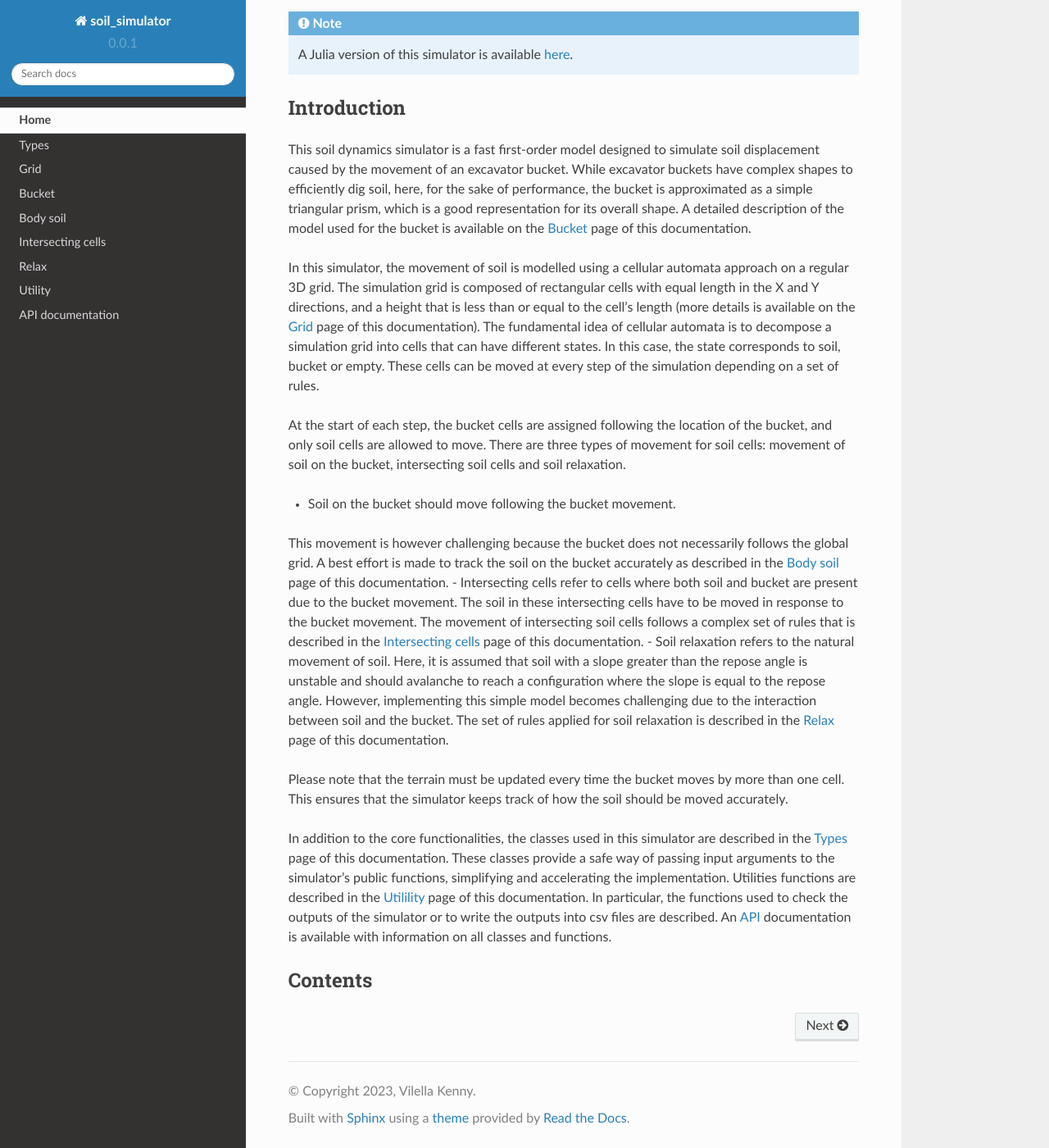
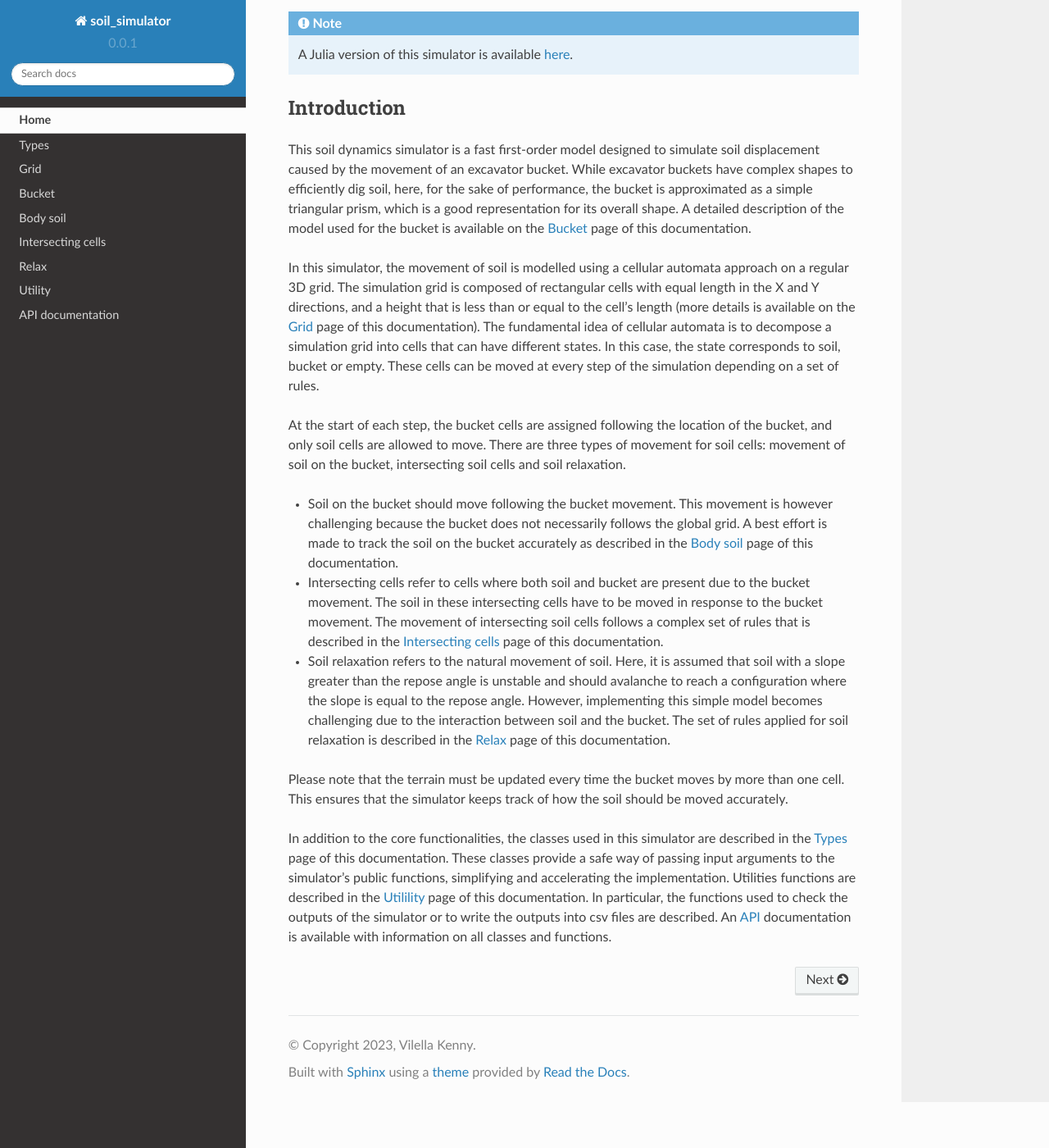
Before and after one commit to KennyVilella/soil_dynamics_cpp, a Sphinx documentation site: the page built from docs/index.rst, in a window 1280 px wide and 1400 px high, scrolled down 183 px. Shown: the whole window at 82% size. Built offline with Sphinx 7.4.7 and the Read the Docs theme 2.0.0, drawn with Linux system fonts in a browser that asks for light colours.

```diff
--- a/docs/index.rst
+++ b/docs/index.rst
@@ -24,16 +24,16 @@ At the start of each step, the bucket cells are assigned following the location
 There are three types of movement for soil cells: movement of soil on the bucket, intersecting soil cells and soil relaxation.
 
 
-- Soil on the bucket should move following the bucket movement.
-This movement is however challenging because the bucket does not necessarily follows the global grid.
-A best effort is made to track the soil on the bucket accurately as described in the `Body soil <body_soil.html>`_ page of this documentation.
-- Intersecting cells refer to cells where both soil and bucket are present due to the bucket movement.
-The soil in these intersecting cells have to be moved in response to the bucket movement.
-The movement of intersecting soil cells follows a complex set of rules that is described in the `Intersecting cells <intersecting_cells.html>`_ page of this documentation.
-- Soil relaxation refers to the natural movement of soil.
-Here, it is assumed that soil with a slope greater than the repose angle is unstable and should avalanche to reach a configuration where the slope is equal to the repose angle.
-However, implementing this simple model becomes challenging due to the interaction between soil and the bucket.
-The set of rules applied for soil relaxation is described in the `Relax <relax.html>`_ page of this documentation.
+* Soil on the bucket should move following the bucket movement.
+  This movement is however challenging because the bucket does not necessarily follows the global grid.
+  A best effort is made to track the soil on the bucket accurately as described in the `Body soil <body_soil.html>`_ page of this documentation.
+* Intersecting cells refer to cells where both soil and bucket are present due to the bucket movement.
+  The soil in these intersecting cells have to be moved in response to the bucket movement.
+  The movement of intersecting soil cells follows a complex set of rules that is described in the `Intersecting cells <intersecting_cells.html>`_ page of this documentation.
+* Soil relaxation refers to the natural movement of soil.
+  Here, it is assumed that soil with a slope greater than the repose angle is unstable and should avalanche to reach a configuration where the slope is equal to the repose angle.
+  However, implementing this simple model becomes challenging due to the interaction between soil and the bucket.
+  The set of rules applied for soil relaxation is described in the `Relax <relax.html>`_ page of this documentation.
 
 
 Please note that the terrain must be updated every time the bucket moves by more than one cell.
@@ -45,9 +45,6 @@ These classes provide a safe way of passing input arguments to the simulator's p
 Utilities functions are described in the `Utilility <utils.html>`_ page of this documentation.
 In particular, the functions used to check the outputs of the simulator or to write the outputs into csv files are described.
 An `API <api.html>`_ documentation is available with information on all classes and functions.
-
-Contents
---------
 
 .. toctree::
    :maxdepth: 1
```
